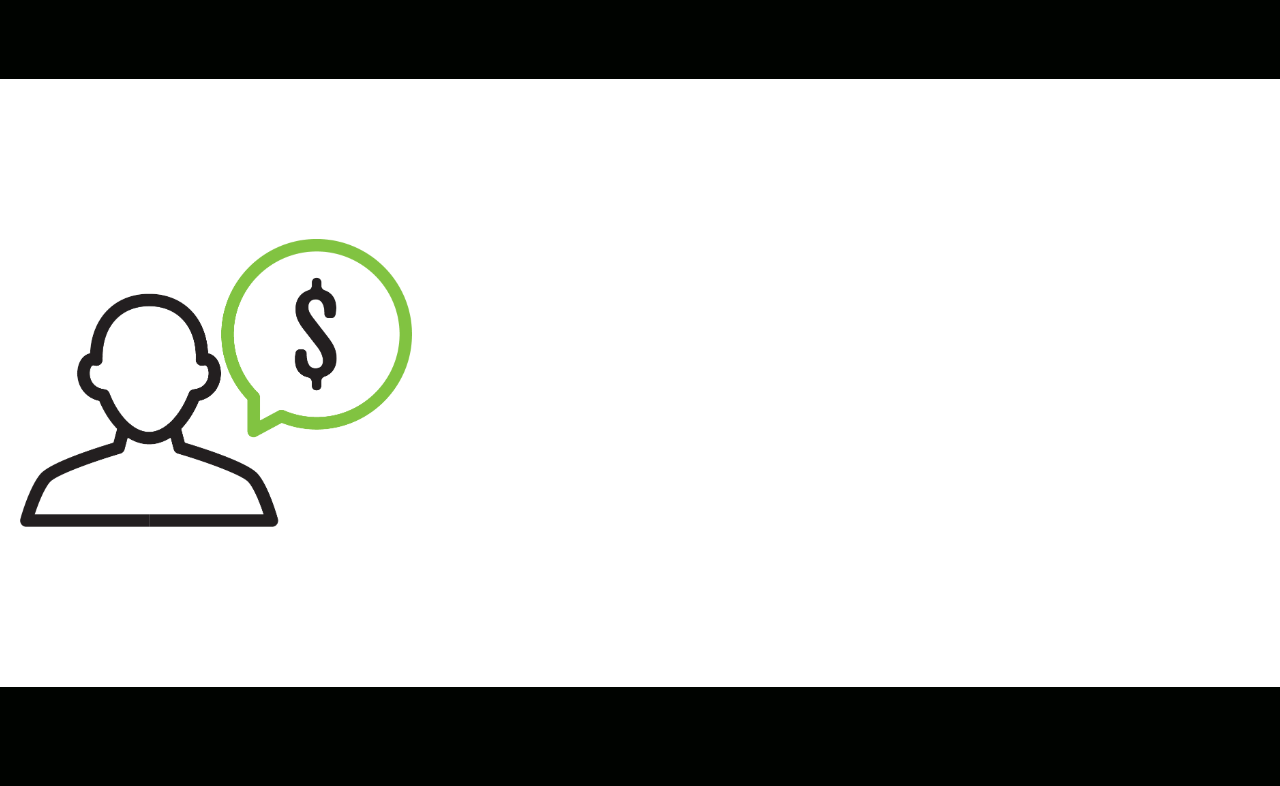
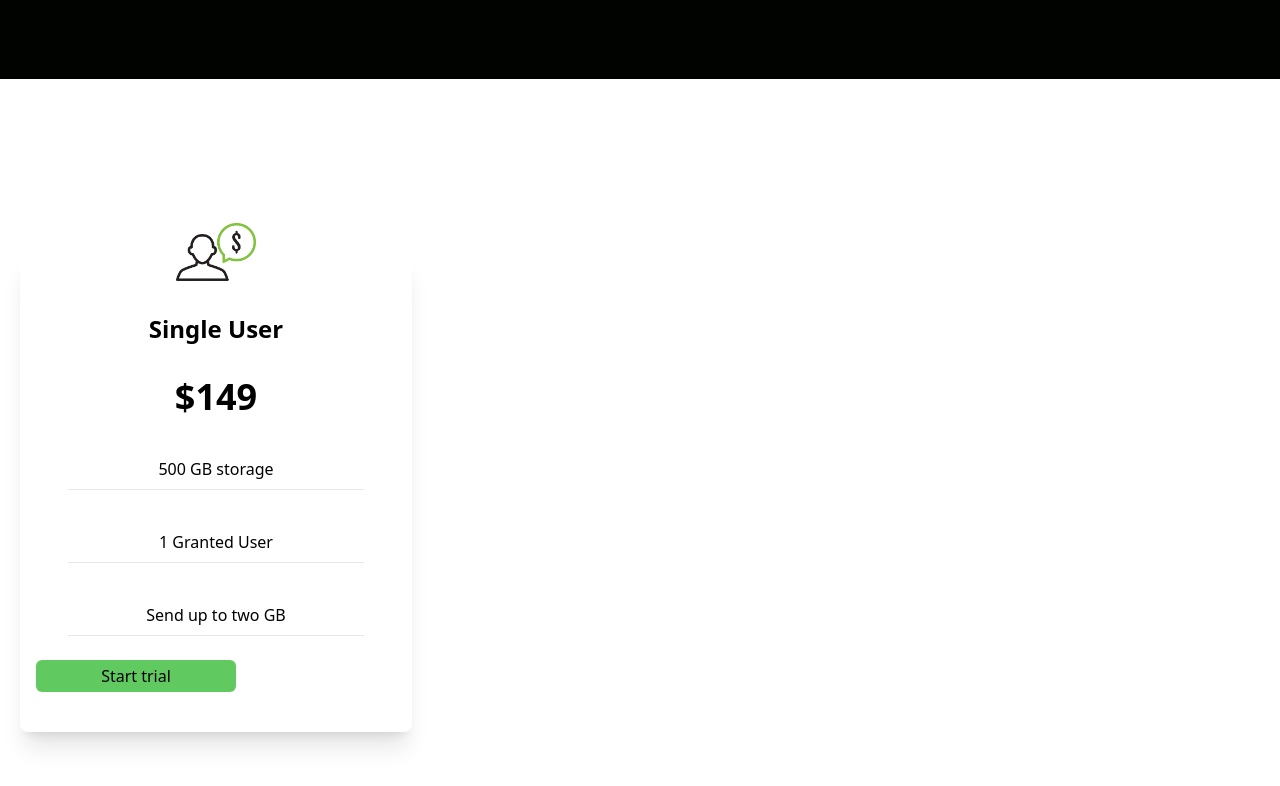
Before and after one commit to Titus-muchoki/webportal, a React (Create React App) app: page / in a window 1280 px wide. Shown: the part 1471-2257 px from the top of the page. Before the commit the page ends 2158 px from the top, so only its background shows below. Built offline with nearby package versions, Linux system fonts and the light colour scheme.

Commit message:
add the initial files

```diff
--- a/src/components/Cards.jsx
+++ b/src/components/Cards.jsx
@@ -6,8 +6,17 @@ const Cards = () => {
     return(
         <div className='w-full py-[10rem] px-4 bg-white'>
             <div className='max-w-[1240px] mx-auto grid md:grid-cols-3 gap-8'>
-        <div className='w-full'>
-            <img src={Single} alt='/' />
+        <div className='w-full shadow-xl flex flex-col p-4 my-4 rounded-lg hover:scale-105 duration-300'>
+            <img className='w-20 mx-auto mt-[-3rem] bg-white' src={Single} alt='/' />
+            <h2 className="text-2xl font-bold text-center py-8">Single User</h2>
+            <p className='text-center text-4xl font-bold'>$149</p>
+            <div className='text-center font-medium'>
+                <p className='py-2 border-b mx-8 mt-8'>500 GB storage</p>
+                <p className='py-2 border-b mx-8 mt-8' >1 Granted User</p>
+                <p className='py-2 border-b mx-8 mt-8'>Send up to two GB</p>
+
+            </div>
+            <button className='bg-[#60c960] w-[200px] rounded-md font-medium my-6 py-1 mx-auto md:mx-0 text-black'>Start trial</button>
         </div>
             </div>
         </div>
```
